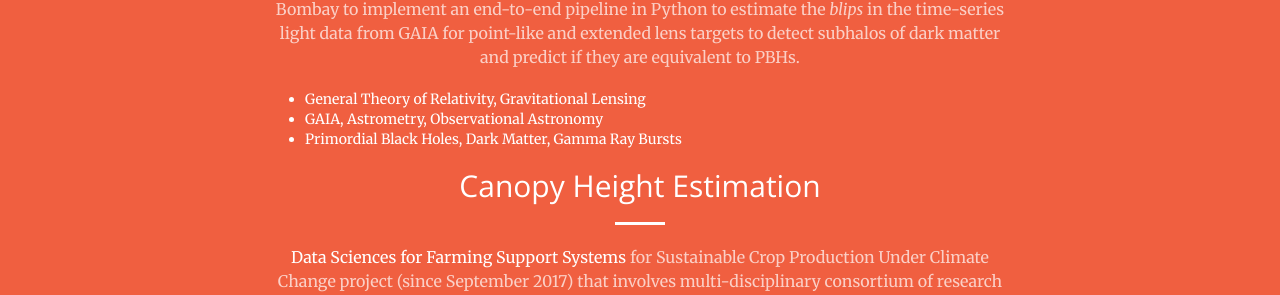
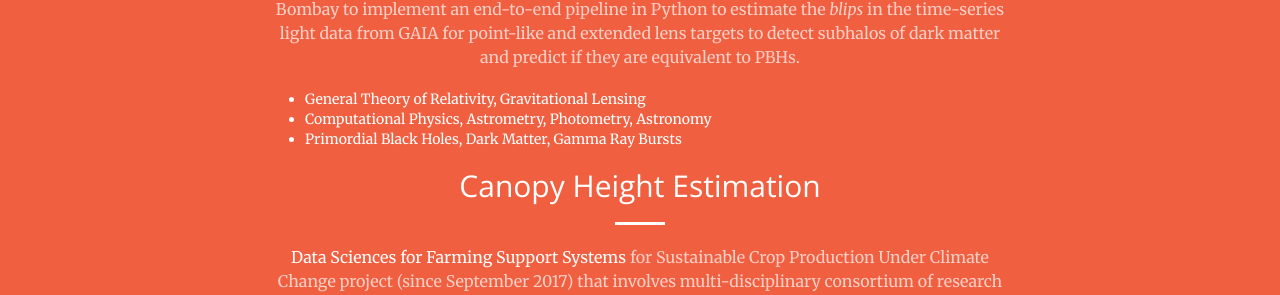
Before and after one commit to aravindbharathi/aravindbharathi.github.io, a Jekyll site: the page projects/index.html, which Jekyll copies as it is, in a window 1280 px wide and 900 px high, scrolled down 1449 px. Shown: the part 150-445 px from the top of the window. Built offline with Jekyll 4.4.1, drawn with Linux system fonts in a browser that asks for light colours.

Commit message:
Update index.html

```diff
--- a/projects/index.html
+++ b/projects/index.html
@@ -189,7 +189,7 @@
                       for point-like and extended lens targets to detect subhalos of dark matter and predict if they are equivalent to PBHs.
                       <ul align = "left">
                         <li>General Theory of Relativity, Gravitational Lensing</li>
-                        <li>GAIA, Astrometry, Observational Astronomy<!--, Photometry, Polarimetry--></li>
+                        <li>Computational Physics, Astrometry, Photometry, Astronomy<!--, Photometry, Polarimetry--></li>
                         <li>Primordial Black Holes, Dark Matter, Gamma Ray Bursts</li>
                       </ul>
                     </p>
```
